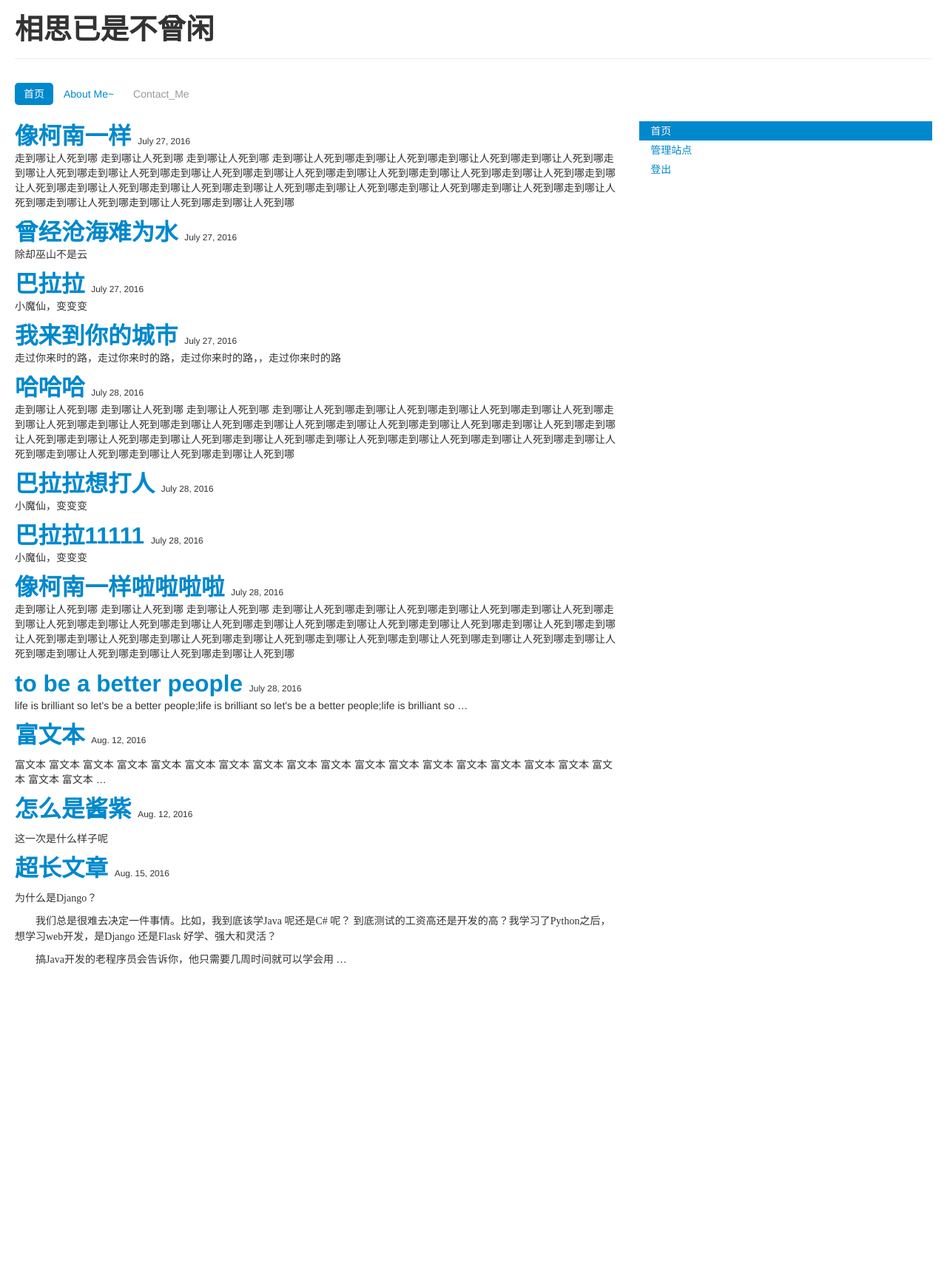
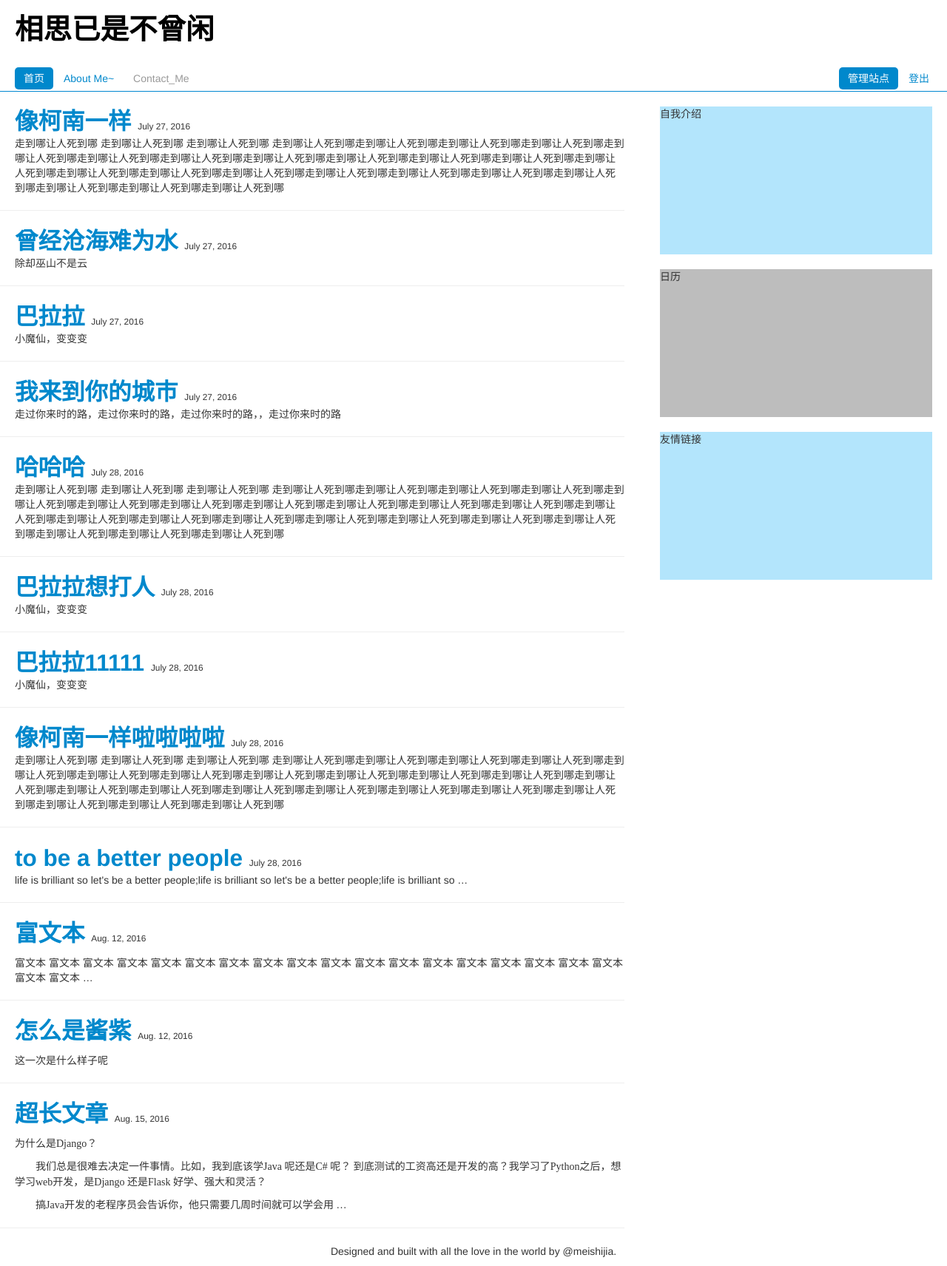
Before and after one commit to meishijia/Blog, a Django app: page /articles/ in a window 1280 px wide. Shown: the whole page at 74% size. Before the commit the page ends 1304 px from the top, so only its background shows below. Run offline with Django 3.2, Linux system fonts and the light colour scheme; data comes from the database, SQL or seed files in the repository; both versions use the stored data as it was after the commit; a map, chart or similar area stays blank; some libraries are stand-ins or nearby versions.

Commit message:
add code

```diff
--- a/blogger/accounts/templates/accounts/base.html
+++ b/blogger/accounts/templates/accounts/base.html
@@ -16,7 +16,7 @@
 
 
 </head>
-<body style="background-color:#26bcd5">
+<body>
 	{% block content %}{% endblock %}
 </body>
 </html>
--- a/blogger/accounts/urls.py
+++ b/blogger/accounts/urls.py
@@ -5,7 +5,7 @@ urlpatterns = [
     url(r'^$',views.index,name = 'index'),
     url(r'^login',views.index),
     url(r'^index/',views.index),
-	url(r'^logout/',views.logout_do),
+    url(r'^logout/',views.logout_do),
     url(r'^deal_form/',views.login_do),
     url(r'^register/',views.register),
     url(r'^deal_register/',views.deal_register),
--- a/blogger/articles/templates/articles/article_list.html
+++ b/blogger/articles/templates/articles/article_list.html
@@ -2,21 +2,80 @@
 
 {% block title %}首页{% endblock %}
 
+{% block cssstyle %}
+#msj-container{
+  margin-left:-20px;
+  margin-right:-20px;
+}
+#msj-page-header{
+  margin-left:20px;
+  border:none;
+  color:black;
+  margin-bottom:10px
+}
+#msj-span12-1{
+  margin-bottom:0px;
+}
+#msj-nav1{
+  margin-bottom:0px;
+}
+#msj-nav2{
+  margin-bottom:0px;
+}
+.msj-article{
+  margin-top:20px;
+  margin-left:20px;
+  mergin-bottom:30px;
+
+}
+#msj-row-fluid{
+  border-bottom-style:solid;
+  border-bottom-width:thin;
+  border-bottom-color:#0288d1;
+
+}
+.msj-introduce{
+  width:90%;
+  height:200px;
+  background-color:#b3e5fc;
+  margin-left:auto;
+  margin-right:auto;
+  margin-top:20px;
+}
+.msj-calendar{
+  width:90%;
+  height:200px;
+  background-color:#bdbdbd;
+  margin-left:auto;
+  margin-right:auto;
+  margin-top:20px;
+}
+.msj-friendly-links{
+  width:90%;
+  height:200px;
+  background-color:#b3e5fc;
+  margin-left:auto;
+  margin-right:auto;
+  margin-top:20px;
+
+}
+
+{% endblock %}
 
 {% block content %}
-<div class="container-fluid">
-	<div class="row-fluid">
-		<div class="span12">
-			<div class="page-header">
+<div class="container-fluid" id="msj-container">
+
+	<div class="row-fluid" style="background-color:#fff">
+		<div class="span12" id="msj-span12-1">
+			<div class="page-header" id="msj-page-header">
 				<h1>
 					相思已是不曾闲
 				</h1>
 			</div>
 		</div>
-	</div>
-	<div class="row-fluid">
-		<div class="span12">
-			<ul class="nav nav-pills">
+		<div class="row-fluid" id="msj-row-fluid">
+			<div class="span6">
+				<ul class="nav nav-pills" id="msj-nav1" style="margin-left:20px">
 					<li class="active">
 						<a href="#">首页</a>
 					</li>
@@ -28,25 +87,9 @@
 					</li>
 				</ul>
 			</div>
-	</div>
-	<div class="row-fluid">
-		<div class="span8">
-			{% for article in articles %}
-			<h2 style="display:inline">
-				<a href="/articles/show_article/?id={{article.id}}">{{article.title}}</a>
-			</h2>
-			<small>{{article.time_stamp}}</small>
-			<p>
-				{{article.content | truncatewords_html:20 | safe }}
-			</p>
-			{% endfor %}
-		</div>
-		<div class="span4">
-			<ul class="nav nav-list">
+			<div class="span6">
+				<ul class="nav nav-pills pull-right" id="msj-nav2" style="margin-right:10px">
 					<li class="active">
-					<a href="#">首页</a>
-				</li>
-				<li>
 						<a href="/manager/index/">管理站点</a>
 					</li>
 					<li>
@@ -56,4 +99,38 @@
 			</div>
 		</div>
 	</div>
+
+	<div class="row-fluid">
+		<div class="span8">
+			{% for article in articles %}
+			<div class="msj-article">
+				<h2 style="display:inline">
+					<a href="/articles/show_article/?id={{article.id}}">{{article.title}}</a>
+				</h2>
+				<small>{{article.time_stamp}}</small>
+				<p>
+					{{article.content | truncatewords_html:20 | safe }}
+				</p>
+			</div>
+			<hr/>
+			{% endfor %}
+		</div>
+		<div class="span4 pull-right">
+			<div class="msj-introduce">
+				自我介绍
+			</div>
+			<div class="msj-calendar">
+				日历
+			</div>
+			<div class="msj-friendly-links">
+				友情链接
+			</div>
+		</div>
+	</div>
+	<div class="row-fluid">
+		<div class="span12 text-center">
+			<p>Designed and built with all the love in the world by @meishijia.</p>
+		</div>
+	</div>
+</div>
 {% endblock %}
--- a/blogger/articles/templates/articles/base.html
+++ b/blogger/articles/templates/articles/base.html
@@ -8,6 +8,8 @@
 	<link rel="stylesheet" href="/static/css/bootstrap-responsive.min.css">
 	<link rel="stylesheet" href="/static/css/bootstrap.min.css">
 
+    <style type="text/css">{% block cssstyle %}{% endblock %}</style>
+
 	<script src="/static/js/bootstrap.js"></script>
 	<script src="/static/js/bootstrap.min.js"></script>
 
```
Also changed, not shown: blogger/accounts/templates/accounts/login.html (+9 -6 lines), blogger/accounts/templates/accounts/register.html (+25 -8 lines), blogger/db.sqlite3. Lines whose indentation alone changed are shown as unchanged.
